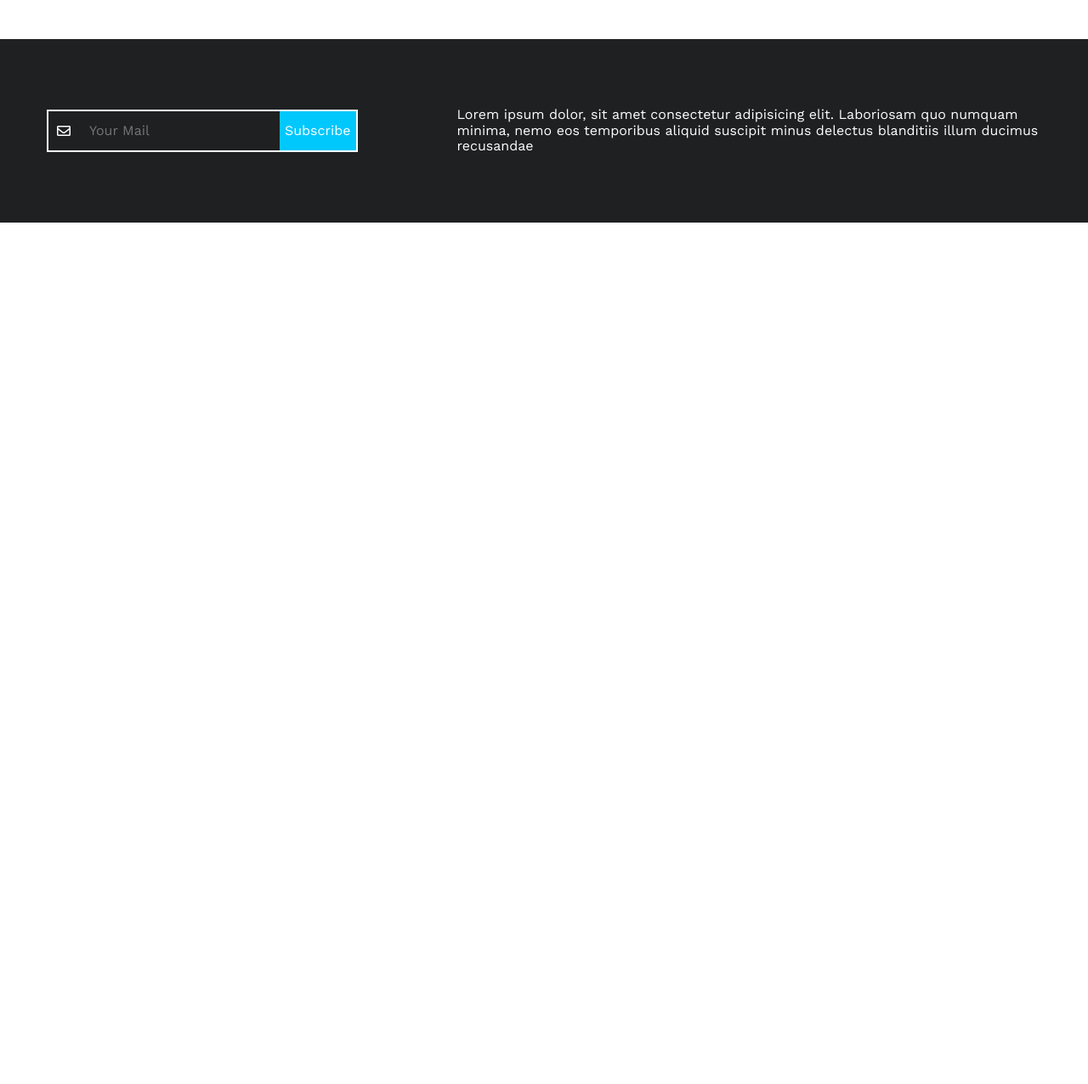
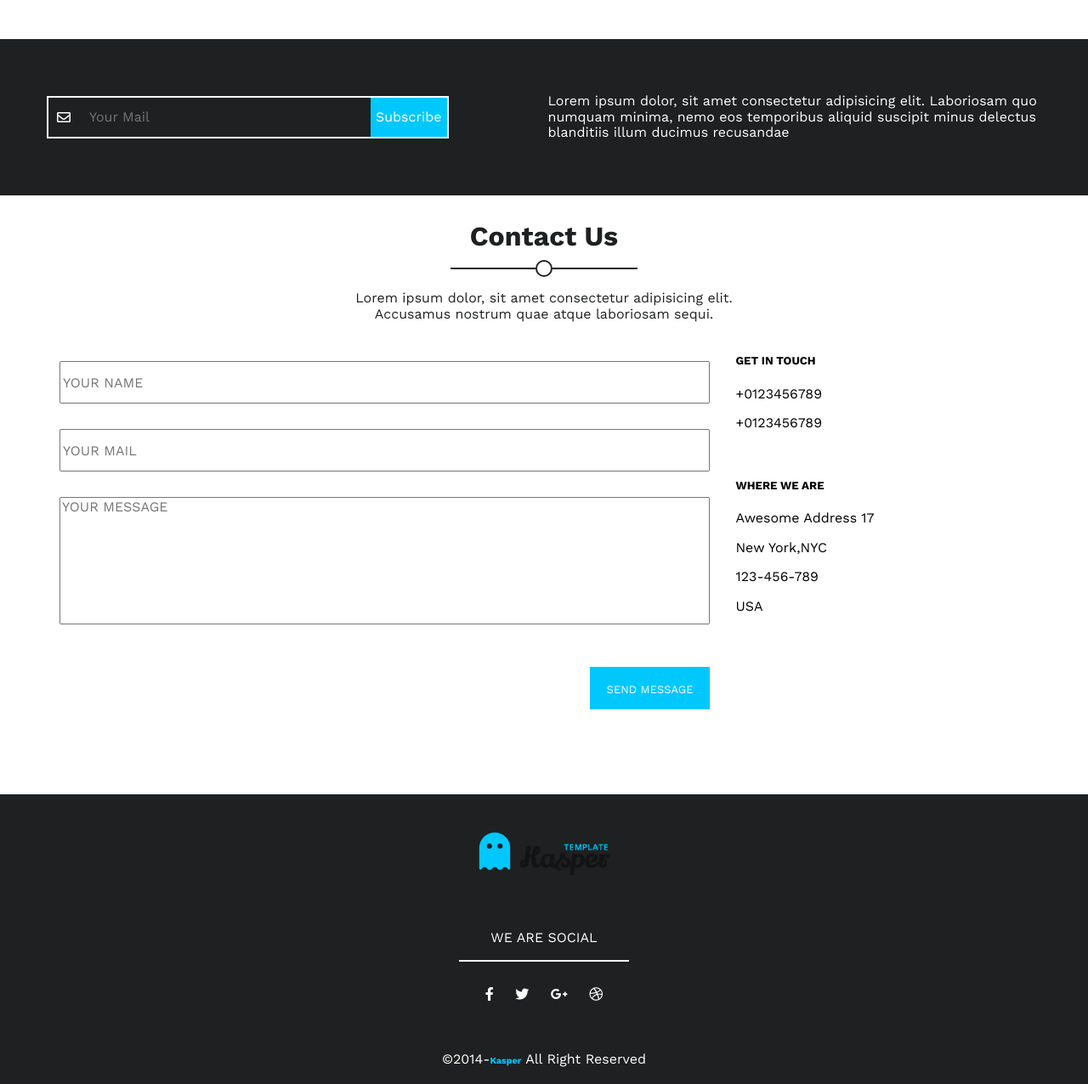
Before and after one commit to MokhtariHadjMohamed/WebSite-frontend-1, a plain HTML site: page Project_1/index.html in a window 1280 px wide. Shown: the part 5402-6678 px from the top of the page at 85% size. Before the commit the page ends 5664 px from the top, so only its background shows below. Drawn offline with nearby package versions, Linux system fonts and the light colour scheme.

Commit message:
new Update in 9/2/21

```diff
--- a/Project_1/Css/main.css
+++ b/Project_1/Css/main.css
@@ -683,16 +683,16 @@ background-image: url(../Image/puffin-5404178_1920.jpg);
     color: white;
 }
 /* End Columns */
-.pricing .container .contactUs{
+.pricing .container .contactUsP{
     text-align: center;
     font-weight: 500;
 }
 
-.pricing .container .contactUs p{
+.pricing .container .contactUsP p{
     margin: 5%;
 }
 
-.pricing .container .contactUs a{
+.pricing .container .contactUsP a{
     text-decoration: none;
     color: white;
     padding: 15px 30px;
@@ -714,11 +714,13 @@ background-image: url(../Image/puffin-5404178_1920.jpg);
 }
 
 .pricing .endprice .textMail{
+    width: 100%;
     height: 50px;
     border: 2px white solid;
     display: flex;
     align-items: center;
     margin-right: 10%;
+    position: relative;
 }
 
 .pricing .endprice i{
@@ -726,6 +728,7 @@ background-image: url(../Image/puffin-5404178_1920.jpg);
 }
 
 .pricing .endprice .mail{
+    width: 65%;
     height: 50px;
     outline: none;
     border: none;
@@ -739,7 +742,110 @@ background-image: url(../Image/puffin-5404178_1920.jpg);
     background-color: var(--logo-color);
     border: none;
     color: white;
+    position: absolute;
+    right: 0;
+}
+
+.pricing .endprice .container p{
+    padding: 0;
+    margin: 0;
 }
 /* End Mail */
 /* End EndPricing */
 /* End Pricing */
+/* Start ContactUs */
+.contactUs{
+    margin-top: 30px;
+}
+
+.contactUs .container .cont{
+    display: flex;
+    /* justify-content: space-between; */
+}
+/* Start Message*/
+.contactUs .container .message {
+    flex-grow: 3;
+    margin-right: 30px;
+    position: relative;
+}
+
+.contactUs .container .message textarea{
+    width: 100%;
+    height: 150px;
+    resize: none;
+    display: block;
+    margin-top: 30px;
+    margin-bottom: 100px;
+}
+
+.contactUs .container .message input{
+    display: block;
+    margin-top: 30px;
+}
+
+.contactUs .container .message #name, #email{
+    width: 100%;
+    height: 50px;
+}
+
+.contactUs .container .message #send{
+    height: 50px;
+    background-color: var(--logo-color);
+    border: none;
+    color: white;
+    font-size: small;
+    padding: 20px;
+    position: absolute;
+    right: 0;
+    bottom: 0;
+}
+/* End Message*/
+/* Start info */
+.contactUs .container .info{
+    flex-grow: 1;
+}
+/* End info */
+/* End ContactUs */
+/* Satrt Footer */
+.footer {
+    background-color: var(--main-color);
+    color: white;
+}
+
+.footer .container{
+    text-align: center;
+    margin-top: 100px;
+}
+
+.footer .container img{
+    width: 200px;
+    margin: 30px;
+}
+
+.footer .container .line{
+    width: 200px;
+    height: 2px;
+    background-color: white;
+    margin: auto;
+}
+
+.footer .container .icone{
+    margin: 20px;
+}
+
+.footer .container .icone i{
+    margin: 10px;
+}
+
+.footer .container h6{
+    padding: 0;
+    margin: 0;
+    display: inline;
+    color: var(--logo-color);
+}
+
+.footer .container .copyright{
+    margin-top: 50px;
+    padding-bottom: 20px;
+}
+/* End Footer */
--- a/Project_1/index.html
+++ b/Project_1/index.html
@@ -465,9 +465,9 @@
                     </div>
                 </div>
             </div>
-            <div class="contactUs">
+            <div class="contactUsP">
                 <p>Contact us if you have special request</p>
-                <a href="contactUS">Contact US</a>
+                <a href="#contactUS">Contact US</a>
             </div>
         </div>
         <div class="endprice">
@@ -482,6 +482,58 @@
         </div>
     </div>
     <!-- End Pricing -->
+    <!-- Start Contact US -->
+    <div class="contactUs" id="contactUS">
+        <div class="container">
+            <div class="title">
+                <h1>Contact Us</h1>
+                <div class="lineC">
+                    <div id = "line"></div>
+                    <div id = "cerk"></div>
+                    <div id = "line2"></div>
+                </div>
+                <p>Lorem ipsum dolor, sit amet consectetur adipisicing elit. Accusamus nostrum quae atque laboriosam sequi.</p>
+            </div>
+            <div class="cont">
+                <div class="message">
+                    <form action="send" method="post" id="contact-form">
+                        <input type="text" name="name" id="name" placeholder="YOUR NAME">
+                        <input type="email" name="email" id="email" placeholder="YOUR MAIL">
+                        <textarea name="message" id="message" placeholder="YOUR MESSAGE"></textarea>
+                        <input type="submit" value="SEND MESSAGE" id="send">
+                    </form>
+                </div>
+                <div class="info">
+                    <h5>GET IN TOUCH</h5>
+                    <p>+0123456789</p>
+                    <p>+0123456789</p>
+                    <br>
+                    <h5>WHERE WE ARE</h5>
+                    <p>Awesome Address 17</p>
+                    <p>New York,NYC</p>
+                    <p>123-456-789</p>
+                    <p>USA</p>
+                </div>
+            </div>
+        </div>
+    </div>
+    <!-- End Contact US -->
+    <!-- Start Footer -->
+    <div class="footer">
+        <div class="container">
+            <img src="Image/logo.png" alt="logo">
+            <p>WE ARE SOCIAL</p>
+            <div class="line"></div>
+            <div class="icone">
+                <i class="fab fa-facebook-f"></i>
+                <i class="fab fa-twitter"></i>
+                <i class="fab fa-google-plus-g"></i>
+                <i class="fab fa-dribbble"></i>
+            </div>
+            <div class="copyright">&copy;2014-<h6>Kasper</h6> All Right Reserved</div>
+        </div>
+    </div>
+    <!-- End Footer -->
     <script src="Js/main.js"></script>
 </body>
 </html>
```
